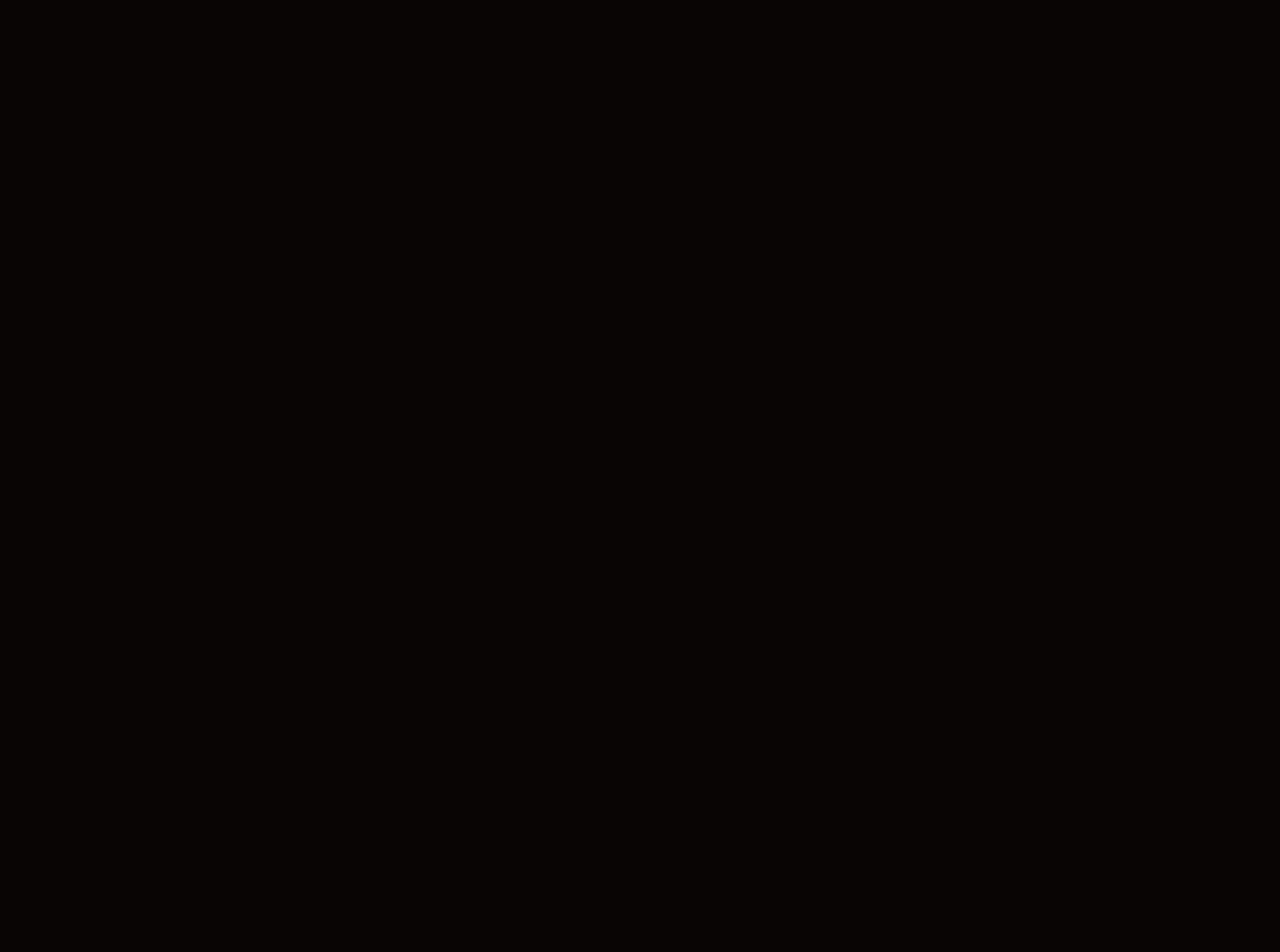
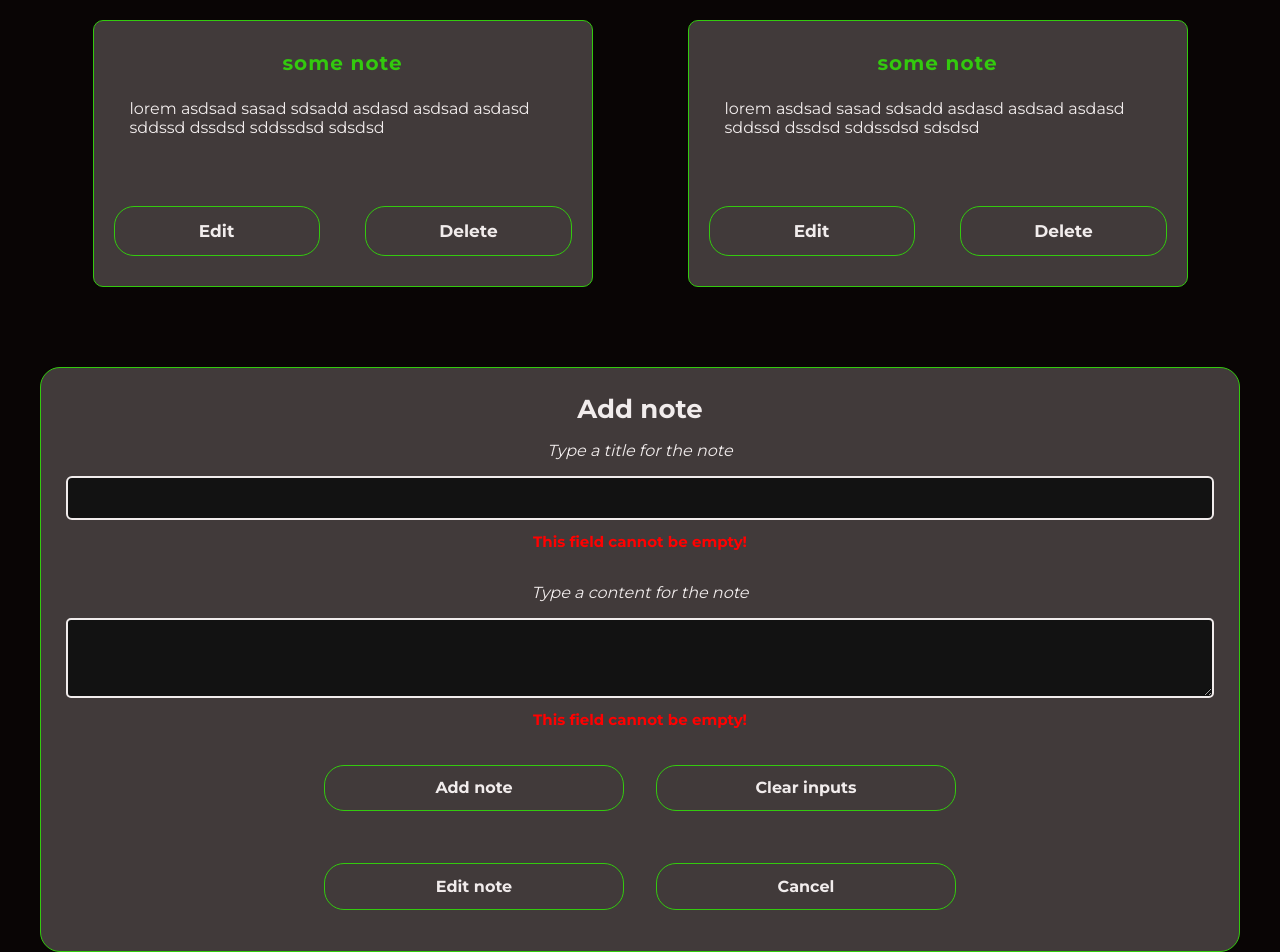
Before and after one commit to tomaszz95/toolkit, a React (Create React App) app: page /notes in a window 1280 px wide. Shown: the part 670-1622 px from the top of the page. Before the commit the page ends 800 px from the top, so only its background shows below. Built offline with nearby package versions, Linux system fonts and the light colour scheme.

Commit message:
end creating and styling notes app

```diff
--- /dev/null
+++ b/src/components/notes/NotesForm.js
@@ -0,0 +1,37 @@
+import styles from './NotesForm.module.css'
+
+const NotesTools = () => {
+	return (
+		<div className={styles.box}>
+			<h3 className={styles.heading}>Add note</h3>
+			<label className={styles.label} htmlFor='noteTitle'>
+				Type a title for the note
+			</label>
+			<input className={styles.input} type='text' id='noteTitle' />
+			<p className={styles.error}>This field cannot be empty!</p>
+			<label className={styles.label} htmlFor='noteContent'>
+				Type a content for the note
+			</label>
+			<textarea className={styles.textarea} type='text' id='noteContent' />
+			<p className={styles.error}>This field cannot be empty!</p>
+			<div className={styles.buttons}>
+				<button className={styles.button} aria-label='Add new note'>
+					Add note
+				</button>
+				<button className={styles.button} aria-label='Clear inputs'>
+					Clear inputs
+				</button>
+			</div>
+			<div className={styles.buttons}>
+				<button className={styles.button} aria-label='Edit note'>
+					Edit note
+				</button>
+				<button className={styles.button} aria-label='Cancel edit'>
+					Cancel
+				</button>
+			</div>
+		</div>
+	)
+}
+
+export default NotesTools
--- /dev/null
+++ b/src/components/notes/NotesForm.module.css
@@ -0,0 +1,122 @@
+.box {
+	display: flex;
+	flex-direction: column;
+	padding: 2.5em;
+	width: 100%;
+	margin-top: 5em;
+	background-color: var(--element);
+	color: var(--text);
+	text-align: center;
+}
+
+.heading {
+	font-size: 2.2em;
+}
+
+.label {
+	margin: 0.6em 0;
+	font-size: 1.5rem;
+	font-style: italic;
+}
+
+.label:last-of-type {
+	margin-top: 1.5em;
+}
+
+.error {
+	margin-top: 0.6em;
+	font-size: 1.4rem;
+	font-weight: bold;
+	color: var(--alert);
+}
+
+.input {
+	width: 100%;
+	border-radius: 6px;
+	padding: 0.6em 1.2em;
+	font-size: 1.4rem;
+	border: 2px solid var(--text);
+}
+
+.textarea {
+	padding: 0.5em 1em;
+	max-width: 100%;
+	min-width: 100%;
+	min-height: 80px;
+	max-height: 300px;
+	font-size: 1.4rem;
+	border-radius: 5px;
+	border: 2px solid var(--text);
+}
+
+.buttons {
+	margin-top: 2em;
+	flex-direction: row;
+	justify-content: space-around;
+}
+
+.button {
+	width: 43%;
+	max-width: 300px;
+	padding: 0.6em 1.2em;
+	margin: 0.5em;
+	background-color: transparent;
+	border: 1px solid var(--highlight);
+	color: var(--text);
+	font-weight: bold;
+	font-size: 1.5em;
+	border-radius: 20px;
+	cursor: pointer;
+	transition: background-color 0.3s;
+}
+
+.button:hover {
+	background-color: var(--primary);
+}
+
+@media (min-width: 992px) {
+	.heading {
+		font-size: 2.6em;
+	}
+
+	.label {
+		margin: 1em 0;
+		font-size: 1.6rem;
+	}
+
+	.label:last-of-type {
+		margin-top: 2em;
+	}
+
+	.error {
+		margin-top: 0.8em;
+		font-size: 1.5rem;
+	}
+
+	.input {
+		width: 100%;
+		border-radius: 6px;
+		padding: 0.7em 1.4em;
+		font-size: 1.5rem;
+	}
+
+	.textarea {
+		padding: 0.7em 1.4em;
+		font-size: 1.5rem;
+	}
+
+	.button {
+		width: 45%;
+		padding: 0.8em 1.6em;
+		margin: 1em;
+		font-size: 1.6em;
+	}
+}
+
+@media (min-width: 1200px) {
+	.box {
+		margin-top: 8em;
+		border: 1px solid var(--highlight);
+		border-radius: 20px;
+	}
+}
--- /dev/null
+++ b/src/components/notes/NotesItem.js
@@ -0,0 +1,20 @@
+import styles from './NotesItem.module.css'
+
+const NotesItem = ({ title, id, description }) => {
+	return (
+		<li className={styles.note} id={id}>
+			<h3 className={styles.title}>{title}</h3>
+			<p className={styles.description}>{description}</p>
+			<div className={styles.buttons}>
+				<button className={styles.edit} aria-label='Edit note'>
+					Edit
+				</button>
+				<button className={styles.delete} aria-label='Delete note'>
+					Delete
+				</button>
+			</div>
+		</li>
+	)
+}
+
+export default NotesItem
--- /dev/null
+++ b/src/components/notes/NotesItem.module.css
@@ -0,0 +1,94 @@
+.note {
+	width: 90%;
+	max-width: 400px;
+	margin: 1.5em 1em;
+	padding: 1em 2em;
+	border-radius: 10px;
+	background-color: var(--element);
+	border: 1px solid var(--highlight);
+	text-decoration: none;
+}
+
+.title {
+	width: 100%;
+	margin-top: 1em;
+	font-size: 1.8rem;
+	font-weight: bold;
+	text-align: center;
+	color: var(--highlight);
+	letter-spacing: 1px;
+}
+
+.description {
+	margin: 1.5em 0;
+	padding: 0 1em;
+	font-size: 1.4rem;
+	text-align: left;
+	color: var(--text);
+}
+
+.buttons {
+	display: flex;
+	justify-content: space-between;
+	width: 100%;
+	margin: 1.5em 0;
+}
+
+.edit,
+.delete {
+	width: 45%;
+	padding: 0.6em 1.2em;
+	background-color: transparent;
+	border: 1px solid var(--highlight);
+	color: var(--text);
+	font-weight: bold;
+	font-size: 1.5rem;
+	border-radius: 20px;
+	cursor: pointer;
+	transition: background-color 0.3s;
+}
+
+.edit:hover,
+.delete:hover {
+	background-color: var(--primary);
+}
+
+@media (min-width: 768px) {
+	.title {
+		font-size: 1.8rem;
+	}
+
+	.description {
+		font-size: 1.5em;
+	}
+}
+
+@media (min-width: 992px) {
+	.note {
+		display: flex;
+		flex-direction: column;
+		max-width: 500px;
+		max-height: 500px;
+		height: 100%;
+	}
+
+	.title {
+		font-size: 2rem;
+	}
+
+	.description {
+		height: 75%;
+		font-size: 1.6em;
+		overflow: auto;
+	}
+
+	.buttons {
+		margin-bottom: 2em;
+	}
+
+	.edit,
+	.delete {
+		padding: 0.8em 1.6em;
+		font-size: 1.7em;
+	}
+}
--- /dev/null
+++ b/src/components/notes/NotesListBox.js
@@ -0,0 +1,23 @@
+import styles from './NotesListBox.module.css'
+import NotesItem from './NotesItem'
+
+const notes = [
+	{ title: 'some note', description: 'lorem asdsad sasad sdsadd asdasd asdsad asdasd sddssd dssdsd sddssdsd sdsdsd', id: 1 },
+	{ title: 'some note', description: 'lorem asdsad sasad sdsadd asdasd asdsad asdasd sddssd dssdsd sddssdsd sdsdsd', id: 2 },
+	{ title: 'some note', description: 'lorem asdsad sasad sdsadd asdasd asdsad asdasd sddssd dssdsd sddssdsd sdsdsd', id: 3 },
+	{ title: 'some note', description: 'lorem asdsad sasad sdsadd asdasd asdsad asdasd sddssd dssdsd sddssdsd sdsdsd', id: 4 },
+]
+
+const NotesListBox = () => {
+	return notes.length === 0 ? (
+		<p className={styles.error}>No notes on the list...</p>
+	) : (
+		<ul className={styles.container}>
+			{notes.map(note => (
+				<NotesItem key={note.id} id={note.id} title={note.title} description={note.description} />
+			))}
+		</ul>
+	)
+}
+
+export default NotesListBox
--- /dev/null
+++ b/src/components/notes/NotesListBox.module.css
@@ -0,0 +1,32 @@
+.container {
+	display: flex;
+	flex-direction: column;
+	justify-content: center;
+	padding: 1em 2em;
+	width: 100%;
+	align-items: center;
+	list-style: none;
+}
+
+.error {
+	margin-top: 2em;
+	font-size: 1.5em;
+	font-weight: bold;
+	color: var(--alert);
+}
+
+@media (min-width: 992px) {
+	.container {
+		margin-top: 1em;
+		padding: 1.5em;
+		display: grid;
+		grid-template-columns: 1fr 1fr;
+		gap: 4em 2em;
+		align-items: start;
+		justify-items: center;
+	}
+
+	.error {
+		font-size: 1.6em;
+	}
+}
--- a/src/components/pages/NotesApp.js
+++ b/src/components/pages/NotesApp.js
@@ -1,5 +1,16 @@
+import AppsTitle from '../layouts/AppsTitle'
+import NotesListBox from '../notes/NotesListBox'
+import NotesForm from '../notes/NotesForm'
+import styles from './NotesApp.module.css'
+
 const NotesApp = () => {
-	return <div>NotesApp</div>
+	return (
+		<section className={styles.notes}>
+			<AppsTitle title='Notes App' />
+			<NotesListBox />
+			<NotesForm />
+		</section>
+	)
 }
 
 export default NotesApp
--- /dev/null
+++ b/src/components/pages/NotesApp.module.css
@@ -0,0 +1,10 @@
+.notes {
+	width: 100vw;
+	max-width: 1200px;
+	margin: 0 auto;
+	display: flex;
+	flex-direction: column;
+	align-items: center;
+	justify-content: center;
+	overflow: hidden;
+}
```
